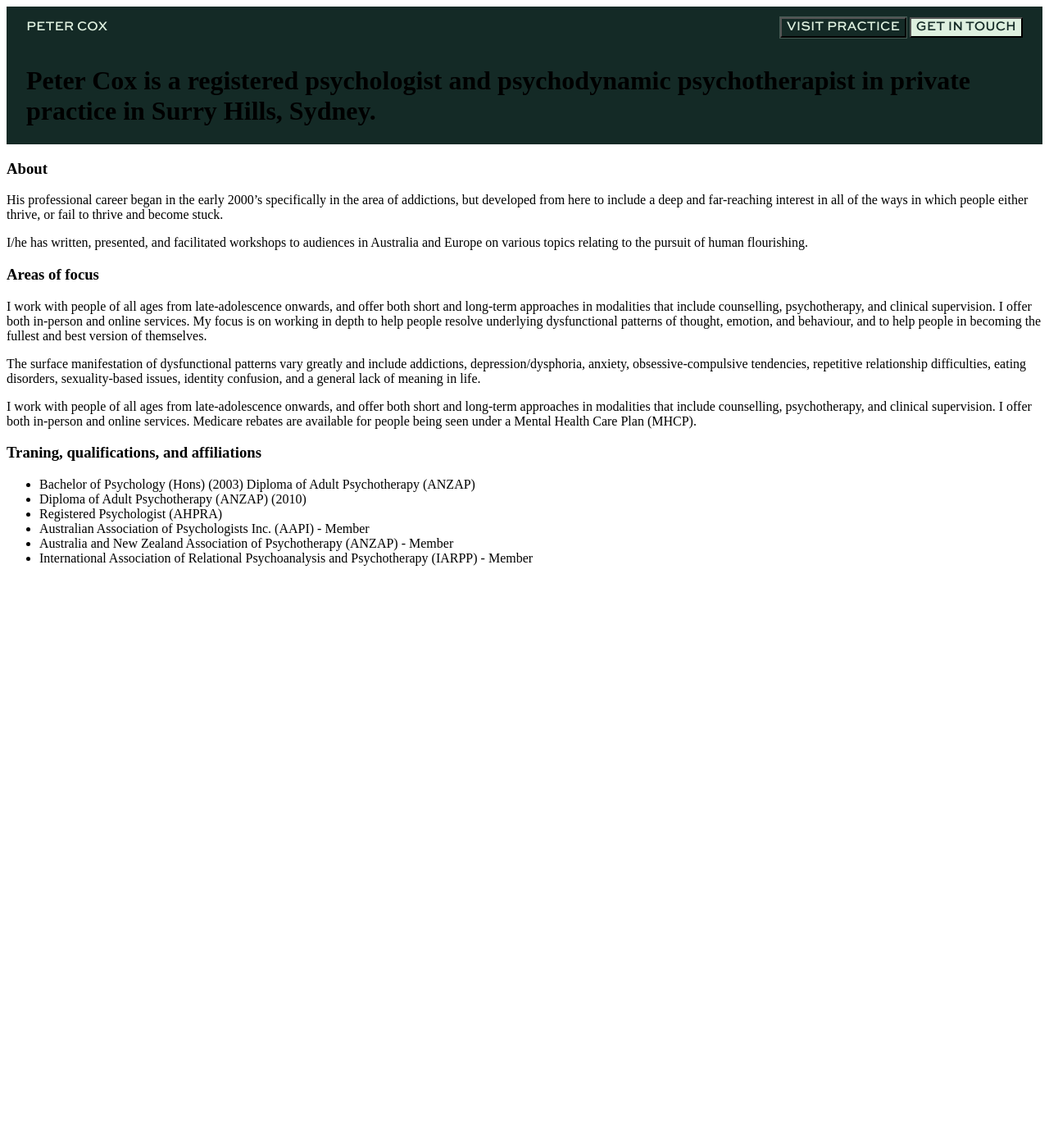
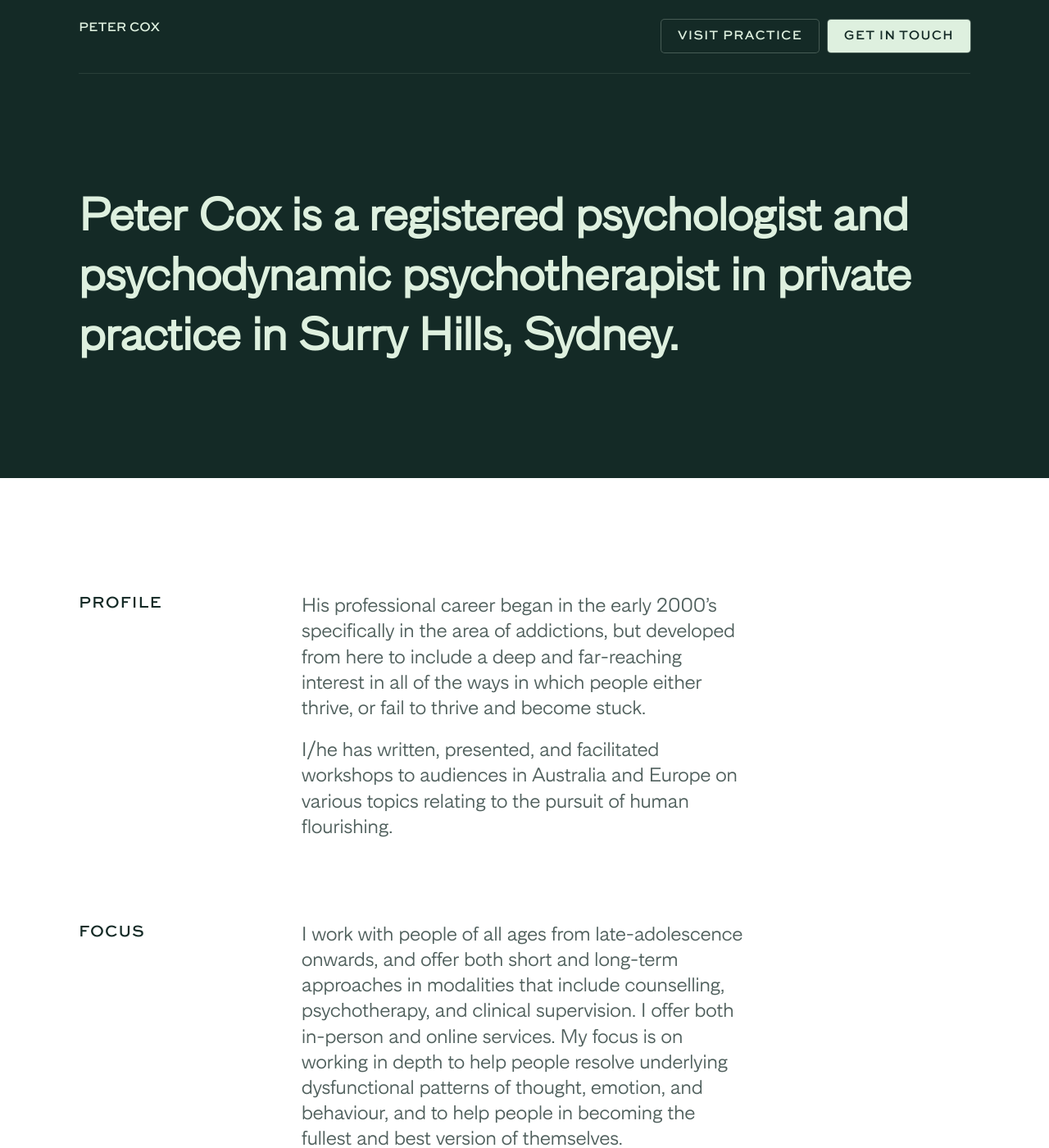
Before and after one commit to domseb/Peter-Cox, a Jekyll site: the page built from index.html, in a window 1280 px wide and 1400 px high. Shown: the whole window at 82% size. Built offline with Jekyll 4.4.1, drawn with Linux system fonts in a browser that asks for light colours; some web fonts are replaced.

Commit message:
Finishing touches

```diff
--- a/_includes/head.html
+++ b/_includes/head.html
@@ -2,7 +2,7 @@
   <meta charset="utf-8" />
   <meta http-equiv="X-UA-Compatible" content="IE=edge" />
   <meta name="viewport" content="width=device-width, initial-scale=1" />
-  <meta name="theme-color" content="#00021A" />
+  <meta name="theme-color" content="#142A26" />
   <title>
     {% if page.title %}{{ page.title }}{% else %}{{ site.title }}{% endif %}
   </title>
--- /dev/null
+++ b/_sass/_animations.scss
@@ -0,0 +1,333 @@
+// SCALE UP ANIMATION
+
+.fade-in {
+  position: relative;
+  height: clamp(250px, 55vw, 720px);
+  // top:0px;
+  // left:50%;
+  // margin:auto;
+}
+
+.fade-in img {
+  position: absolute;
+  top: 0;
+  -webkit-animation-name: fade-in;
+  -webkit-animation-iteration-count: infinite;
+  -webkit-animation-duration: 30s;
+  animation-name: fade-in;
+  animation-iteration-count: infinite;
+  animation-duration: 30s;
+}
+
+@-webkit-keyframes fade-in {
+  0% {
+    opacity: 1;
+  }
+  10% {
+    opacity: 1;
+  }
+  13.3% {
+    opacity: 0;
+  }
+  97.5% {
+    opacity: 0;
+  }
+  100% {
+    opacity: 1;
+  }
+}
+@keyframes fade-in {
+  0% {
+    opacity: 1;
+  }
+  10% {
+    opacity: 1;
+  }
+  13.3% {
+    opacity: 0;
+  }
+  97.5% {
+    opacity: 0;
+  }
+  100% {
+    opacity: 1;
+  }
+}
+
+#s1 {
+  -webkit-animation-delay: 0s;
+}
+#s2 {
+  -webkit-animation-delay: 3s;
+}
+#s3 {
+  -webkit-animation-delay: 6s;
+}
+#s4 {
+  -webkit-animation-delay: 9s;
+}
+#s5 {
+  -webkit-animation-delay: 12s;
+}
+#s6 {
+  -webkit-animation-delay: 15s;
+}
+#s7 {
+  -webkit-animation-delay: 18s;
+}
+#s8 {
+  -webkit-animation-delay: 21s;
+}
+#s9 {
+  -webkit-animation-delay: 24s;
+}
+#s10 {
+  -webkit-animation-delay: 27s;
+}
+
+.fade-in-up-1 {
+  animation: fade-in-up-1;
+  animation-duration: 0.5s;
+  animation-timing-function: cubic-bezier(0.68, -0.55, 0.265, 1.55);
+  transform-origin: 50%;
+}
+
+@-webkit-keyframes fade-in-up-1 {
+  0% {
+    transform: translate(0px, var(--space-s));
+    opacity: 0;
+  }
+  100% {
+    transform: translate(0px, 0px);
+    opacity: 1;
+  }
+}
+
+@keyframes fade-in-up-1 {
+  0% {
+    transform: translate(0px, var(--space-s));
+    opacity: 0;
+  }
+  100% {
+    transform: translate(0px, 0px);
+    opacity: 1;
+  }
+}
+
+.fade-in-up-2 {
+  animation: fade-in-up-2;
+  animation-duration: 1s;
+  animation-timing-function: cubic-bezier(0.68, -0.55, 0.265, 1.55);
+  transform-origin: 50%;
+}
+
+@-webkit-keyframes fade-in-up-2 {
+  0% {
+    transform: translate(0px, var(--space-s));
+    opacity: 0;
+  }
+  100% {
+    transform: translate(0px, 0px);
+    opacity: 1;
+  }
+}
+
+@keyframes fade-in-up-2 {
+  0% {
+    transform: translate(0px, var(--space-s));
+    opacity: 0;
+  }
+  100% {
+    transform: translate(0px, 0px);
+    opacity: 1;
+  }
+}
+
+.fade-in-up-3 {
+  animation: fade-in-up-3;
+  animation-duration: 1.5s;
+  animation-timing-function: cubic-bezier(0.68, -0.55, 0.265, 1.55);
+  transform-origin: 50%;
+}
+
+@-webkit-keyframes fade-in-up-3 {
+  0% {
+    transform: translate(0px, var(--space-s));
+    opacity: 0;
+  }
+  100% {
+    transform: translate(0px, 0px);
+    opacity: 1;
+  }
+}
+
+@keyframes fade-in-up-3 {
+  0% {
+    transform: translate(0px, var(--space-s));
+    opacity: 0;
+  }
+  100% {
+    transform: translate(0px, 0px);
+    opacity: 1;
+  }
+}
+
+.fade-in-up-4 {
+  animation: fade-in-up-4;
+  animation-duration: 2s;
+  animation-timing-function: cubic-bezier(0.68, -0.55, 0.265, 1.55);
+  transform-origin: 50%;
+}
+
+.rhythmic {
+  span:nth-child(1) {
+    animation: fade-in-up-3;
+    animation-duration: 2s;
+    animation-timing-function: cubic-bezier(0.68, -0.55, 0.265, 1.55);
+    transform-origin: 50%;
+  }
+  span:nth-child(2) {
+    animation: fade-in-up-3;
+    animation-duration: 2.2s;
+    animation-timing-function: cubic-bezier(0.68, -0.55, 0.265, 1.55);
+    transform-origin: 50%;
+  }
+  span:nth-child(3) {
+    animation: fade-in-up-3;
+    animation-duration: 2.4s;
+    animation-timing-function: cubic-bezier(0.68, -0.55, 0.265, 1.55);
+    transform-origin: 50%;
+  }
+  span:nth-child(4) {
+    animation: fade-in-up-3;
+    animation-duration: 2.6s;
+    animation-timing-function: cubic-bezier(0.68, -0.55, 0.265, 1.55);
+    transform-origin: 50%;
+  }
+  span:nth-child(5) {
+    animation: fade-in-up-3;
+    animation-duration: 2.8s;
+    animation-timing-function: cubic-bezier(0.68, -0.55, 0.265, 1.55);
+    transform-origin: 50%;
+  }
+  span:nth-child(6) {
+    animation: fade-in-up-3;
+    animation-duration: 3s;
+    animation-timing-function: cubic-bezier(0.68, -0.55, 0.265, 1.55);
+    transform-origin: 50%;
+  }
+}
+
+@-webkit-keyframes fade-in-up-4 {
+  0% {
+    transform: translate(0px, var(--space-s));
+    opacity: 0;
+  }
+  100% {
+    transform: translate(0px, 0px);
+    opacity: 1;
+  }
+}
+
+.fade-in-up-5 {
+  animation: fade-in-up-5;
+  animation-duration: 2.5s;
+  animation-timing-function: cubic-bezier(0.68, -0.55, 0.265, 1.55);
+  transform-origin: 50%;
+}
+
+@-webkit-keyframes fade-in-up-5 {
+  0% {
+    transform: translate(0px, var(--space-s));
+    opacity: 0;
+  }
+  100% {
+    transform: translate(0px, 0px);
+    opacity: 1;
+  }
+}
+
+.fade-in-4 {
+  animation: fade-in-4;
+  animation-duration: 2s;
+  animation-timing-function: cubic-bezier(0.68, -0.55, 0.265, 1.55);
+  transform-origin: 50%;
+}
+
+@-webkit-keyframes fade-in-4 {
+  0% {
+    opacity: 0;
+  }
+  100% {
+    opacity: 1;
+  }
+}
+
+@keyframes fade-in-up-4 {
+  0% {
+    transform: translate(0px, var(--space-s));
+    opacity: 0;
+  }
+  100% {
+    transform: translate(0px, 0px);
+    opacity: 1;
+  }
+}
+
+.fade-in-up {
+  animation: fade-in-up;
+  animation-duration: 1s;
+  animation-timing-function: cubic-bezier(0.68, -0.55, 0.265, 1.55);
+  transform-origin: 50%;
+}
+
+@-webkit-keyframes fade-in-up {
+  0% {
+    transform: translate(0px, var(--space-s));
+    opacity: 0;
+  }
+  100% {
+    transform: translate(0px, 0px);
+    opacity: 1;
+  }
+}
+
+@keyframes fade-in-up {
+  0% {
+    transform: translate(0px, var(--space-s));
+    opacity: 0;
+  }
+  100% {
+    transform: translate(0px, 0px);
+    opacity: 1;
+  }
+}
+
+.fade-in-bottom {
+  animation: fade-in-bottom;
+  animation-duration: 1s;
+  animation-timing-function: cubic-bezier(0.68, -0.55, 0.265, 1.55);
+  transform-origin: 50%;
+}
+
+@-webkit-keyframes fade-in-bottom {
+  0% {
+    transform: translate(30px, 0px);
+    opacity: 0;
+  }
+  100% {
+    transform: translate(0px, 0px);
+    opacity: 1;
+  }
+}
+
+@keyframes fade-in-bottom {
+  0% {
+    transform: translate(30px, 0px);
+    opacity: 0;
+  }
+  100% {
+    transform: translate(0px, 0px);
+    opacity: 1;
+  }
+}
--- a/_sass/_base.scss
+++ b/_sass/_base.scss
@@ -2,6 +2,11 @@
   --forrest: #142a26;
   --mint: #def0df;
   --mint-25: rgba(222, 240, 223, 0.25);
+  --mint-10: rgba(222, 240, 223, 0.1);
+  --text-primary: rgba(20, 42, 38, 1);
+  --text-secondary: rgba(20, 42, 38, 0.75);
+  --border: rgba(20, 42, 38, 0.25);
+  --space-s: 10px;
 }
 
 @include font-face(
@@ -10,10 +15,60 @@
   ("woff2", "woff")
 );
 
+@include font-face(
+  "MD Primer Light",
+  "../assets/fonts/MDPrimer-Light",
+  ("woff2", "woff")
+);
+
+@include font-face(
+  "MD Primer Regular",
+  "../assets/fonts/MDPrimer-Regular",
+  ("woff2", "woff")
+);
+
+body {
+  margin: 0;
+  background: var(--forrest);
+  font-family: "MD Primer Light";
+  font-size: clamp(16px, 4vw, 24px);
+  line-height: 1.3;
+  color: var(--text-secondary);
+  -webkit-font-smoothing: antialiased;
+}
+
+.banner {
+  background: var(--forrest);
+}
+
+article {
+  background: white;
+
+  .chute {
+    width: clamp(150px, 85vw, 1200px);
+    margin: 0px auto;
+    padding: 100px 0 200px 0;
+  }
+}
+
 button {
   font-family: "Sweet Sans" !important;
   text-transform: uppercase;
+  border: none;
+  box-shadow: 0 0 0 1px var(--mint-25);
+  border-radius: 4px;
+  height: 40px;
+  padding: 0px 20px 0px 20px;
   font-size: 16px;
+  display: inline-flex;
+  align-items: center;
+  letter-spacing: 1px;
+  cursor: pointer;
+
+  &:hover {
+    box-shadow: 0 0 0 3px var(--mint-25);
+    transition: ease all 0.3s;
+  }
 
   &.primary {
     background: var(--mint);
@@ -23,16 +78,26 @@
   &.secondary {
     background: var(--forrest);
     color: var(--mint);
-    box-shadow: 0 0 0 1px var(--mint-25);
+    // box-shadow: 0 0 0 1px var(--mint-25);
+    margin-right: 5px;
   }
 }
 
 .navbar {
-  display: flex;
-  justify-content: space-between;
-  padding: 0px 24px 0px 24px;
-  align-items: center;
   background: var(--forrest);
+  position: sticky;
+  top: 0px;
+  z-index: 99;
+
+  .items {
+    width: clamp(150px, 85vw, 1200px);
+    border-bottom: 1px solid var(--mint-10);
+    padding: 24px 0px;
+    display: flex;
+    justify-content: space-between;
+    align-items: center;
+    margin: 0 auto;
+  }
 }
 
 .navbar p {
@@ -48,8 +113,81 @@
   padding: 0px 24px 0px 24px;
   align-items: center;
   background: var(--forrest);
+  width: clamp(150px, 85vw, 1200px);
+  margin: 0 auto;
+  padding: 100px 0 100px 0;
+
+  h1 {
+    color: var(--mint);
+    font-size: 56px;
+    font-size: clamp(32px, 5vw, 56px);
+  }
 }
 
-h1 {
-  color: var(---mint) !important;
+h3 {
+  font-family: "Sweet Sans" !important;
+  text-transform: uppercase;
+  font-size: 20px;
+  letter-spacing: 1px;
+  font-weight: normal;
+  color: var(--text-primary);
 }
+
+section {
+  display: grid;
+  grid-template-columns: 1fr 2fr 1fr;
+  padding: 40px 0;
+  grid-template-areas: "one two three";
+
+  h3 {
+    grid-area: one;
+  }
+
+  div {
+    grid-area: two;
+  }
+}
+
+@media (max-width: 768px) {
+  /* Adjust the breakpoint as needed */
+  section {
+    grid-template-columns: 1fr;
+    grid-template-areas:
+      "one"
+      "two"
+      "three";
+  }
+
+  h3 {
+    grid-area: one;
+  }
+
+  div {
+    grid-area: two;
+  }
+}
+
+h3,
+p {
+  margin: 0 0 20px 0;
+}
+
+ul {
+  list-style-type: none;
+  padding: 0px;
+  margin: 0px;
+
+  li {
+    padding: 16px 0 16px 0;
+    border-bottom: 1px solid var(--border);
+    font-size: 20px;
+
+    &:first-of-type {
+      padding-top: 0px;
+    }
+
+    &:last-of-type {
+      border-bottom: none;
+    }
+  }
+}
--- a/css/main.scss
+++ b/css/main.scss
@@ -13,7 +13,7 @@
 $default-transition: 0.3s ease;
 
 // Import partials from `sass_dir` (defaults to `_sass`)
-@import "_mixins.scss";
+@import "_mixins.scss", "_animations.scss";
 
 // Import partials from `sass_dir` (defaults to `_sass`)
 @import "base";
--- a/index.html
+++ b/index.html
@@ -3,70 +3,99 @@
 ---
 
 <div class="navbar">
-  <p>Peter Cox</p>
+  <div class="items">
+    <p class="fade-in-up-1">Peter Cox</p>
     <div class="CTA">
-    <button class="secondary">Visit practice</button>
-    <button class="primary">Get in touch</button>
+      <button
+        class="secondary fade-in-up-2"
+        onclick="location.href='mailto:dominic@considered.design'"
+      >
+        Visit practice
+      </button>
+      <button
+        class="primary fade-in-up-3"
+        onclick="location.href='mailto:dominic@considered.design'"
+      >
+        Get in touch
+      </button>
+    </div>
   </div>
 </div>
 
 <div class="hero">
-  <h1>
+  <h1 class="fade-in-up-4">
     Peter Cox is a registered psychologist and psychodynamic psychotherapist in
     private practice in Surry Hills, Sydney.
   </h1>
   <img />
 </div>
 
-<h3>About</h3>
+<article>
+  <div class="chute fade-in-up-5">
+    <section>
+      <h3>Profile</h3>
+      <div>
         <p>
-  His professional career began in the early 2000’s specifically in the area of
-  addictions, but developed from here to include a deep and far-reaching
-  interest in all of the ways in which people either thrive, or fail to thrive
-  and become stuck.
+          His professional career began in the early 2000’s specifically in the
+          area of addictions, but developed from here to include a deep and
+          far-reaching interest in all of the ways in which people either
+          thrive, or fail to thrive and become stuck.
         </p>
         <p>
           I/he has written, presented, and facilitated workshops to audiences in
-  Australia and Europe on various topics relating to the pursuit of human
-  flourishing.
+          Australia and Europe on various topics relating to the pursuit of
+          human flourishing.
         </p>
-
-<h3>Areas of focus</h3>
+      </div>
+    </section>
+    <section>
+      <h3>Focus</h3>
+      <div>
         <p>
-  I work with people of all ages from late-adolescence onwards, and offer both
-  short and long-term approaches in modalities that include counselling,
-  psychotherapy, and clinical supervision. I offer both in-person and online
-  services. My focus is on working in depth to help people resolve underlying
-  dysfunctional patterns of thought, emotion, and behaviour, and to help people
-  in becoming the fullest and best version of themselves.
+          I work with people of all ages from late-adolescence onwards, and
+          offer both short and long-term approaches in modalities that include
+          counselling, psychotherapy, and clinical supervision. I offer both
+          in-person and online services. My focus is on working in depth to help
+          people resolve underlying dysfunctional patterns of thought, emotion,
+          and behaviour, and to help people in becoming the fullest and best
+          version of themselves.
         </p>
         <p>
-  The surface manifestation of dysfunctional patterns vary greatly and include
-  addictions, depression/dysphoria, anxiety, obsessive-compulsive tendencies,
-  repetitive relationship difficulties, eating disorders, sexuality-based
-  issues, identity confusion, and a general lack of meaning in life.
+          The surface manifestation of dysfunctional patterns vary greatly and
+          include addictions, depression/dysphoria, anxiety,
+          obsessive-compulsive tendencies, repetitive relationship difficulties,
+          eating disorders, sexuality-based issues, identity confusion, and a
+          general lack of meaning in life.
         </p>
         <p>
-  I work with people of all ages from late-adolescence onwards, and offer both
-  short and long-term approaches in modalities that include counselling,
-  psychotherapy, and clinical supervision. I offer both in-person and online
-  services. Medicare rebates are available for people being seen under a Mental
-  Health Care Plan (MHCP).
+          I work with people of all ages from late-adolescence onwards, and
+          offer both short and long-term approaches in modalities that include
+          counselling, psychotherapy, and clinical supervision. I offer both
+          in-person and online services. Medicare rebates are available for
+          people being seen under a Mental Health Care Plan (MHCP).
         </p>
+      </div>
+    </section>
 
-<h3>Traning, qualifications, and affiliations</h3>
+    <section>
+      <h3>Distinctions</h3>
       <ul>
         <li>
-    Bachelor of Psychology (Hons) (2003) Diploma of Adult Psychotherapy (ANZAP)
+          Bachelor of Psychology (Hons) (2003) Diploma of Adult Psychotherapy
+          (ANZAP)
         </li>
         <li>Diploma of Adult Psychotherapy (ANZAP) (2010)</li>
         <li>Registered Psychologist (AHPRA)</li>
         <li>Australian Association of Psychologists Inc. (AAPI) - Member</li>
         <li>
-    Australia and New Zealand Association of Psychotherapy (ANZAP) - Member
+          Australia and New Zealand Association of Psychotherapy (ANZAP) -
+          Member
         </li>
         <li>
-    International Association of Relational Psychoanalysis and Psychotherapy
-    (IARPP) - Member
+          International Association of Relational Psychoanalysis and
+          Psychotherapy (IARPP) - Member
         </li>
       </ul>
+    </section>
+  </div>
+</article>
```
Also changed, not shown: assets/fonts/MDPrimer-Light.woff (added), assets/fonts/MDPrimer-Light.woff2 (added), assets/fonts/MDPrimer-Regular.woff (added), assets/fonts/MDPrimer-Regular.woff2 (added). Lines whose indentation alone changed are shown as unchanged.
